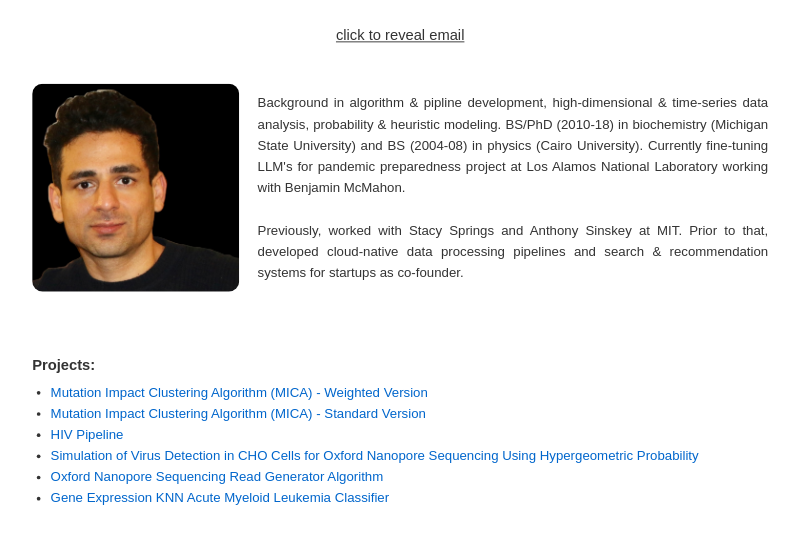
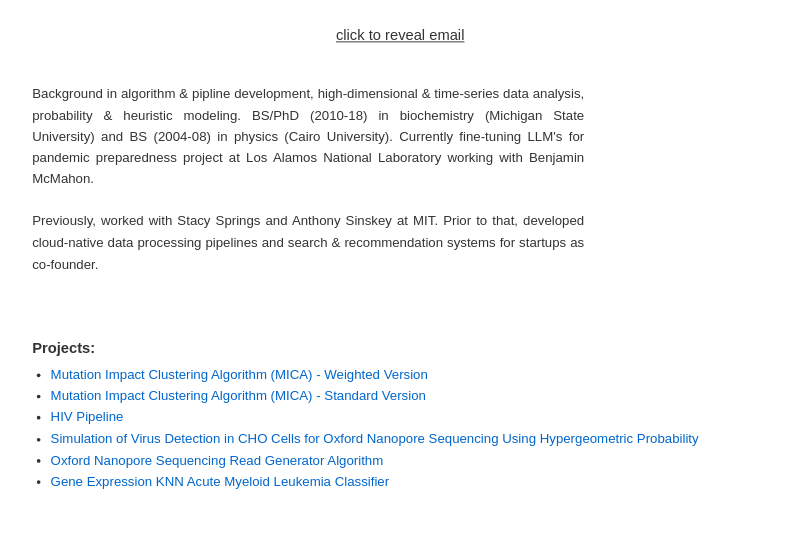
Before and after one commit to raeufroushangar/raeufroushangar.com, a Jekyll site: the page built from index.html, in a window 1280 px wide. Shown: the top 544 px of the page, without its empty margins (207-1006 px from the left). Built offline with Jekyll 4.4.1, drawn with Linux system fonts in a browser that asks for light colours.

Commit message:
Update profile image and homepage

```diff
--- a/index.html
+++ b/index.html
@@ -12,9 +12,9 @@
 </div>
 
 <div style="display: flex; align-items: center;">
-  <div style="text-align: center; margin-right: 20px;">
+  <!-- <div style="text-align: center; margin-right: 20px;">
     <img src="/assets/images/profile.jpg" alt="Profile Picture" style="width: 225px; border-radius: 5%;" />
-  </div>
+  </div> -->
 
   <div style="max-width: 600px; font-size: 0.9em; text-align: justify;">
     Background in algorithm & pipline development, high-dimensional & time-series data analysis, probability & heuristic modeling. BS/PhD (2010-18) in biochemistry (Michigan State University) and BS (2004-08) in physics (Cairo University). Currently fine-tuning LLM's for pandemic preparedness project at Los Alamos National Laboratory working with Benjamin McMahon.
```
